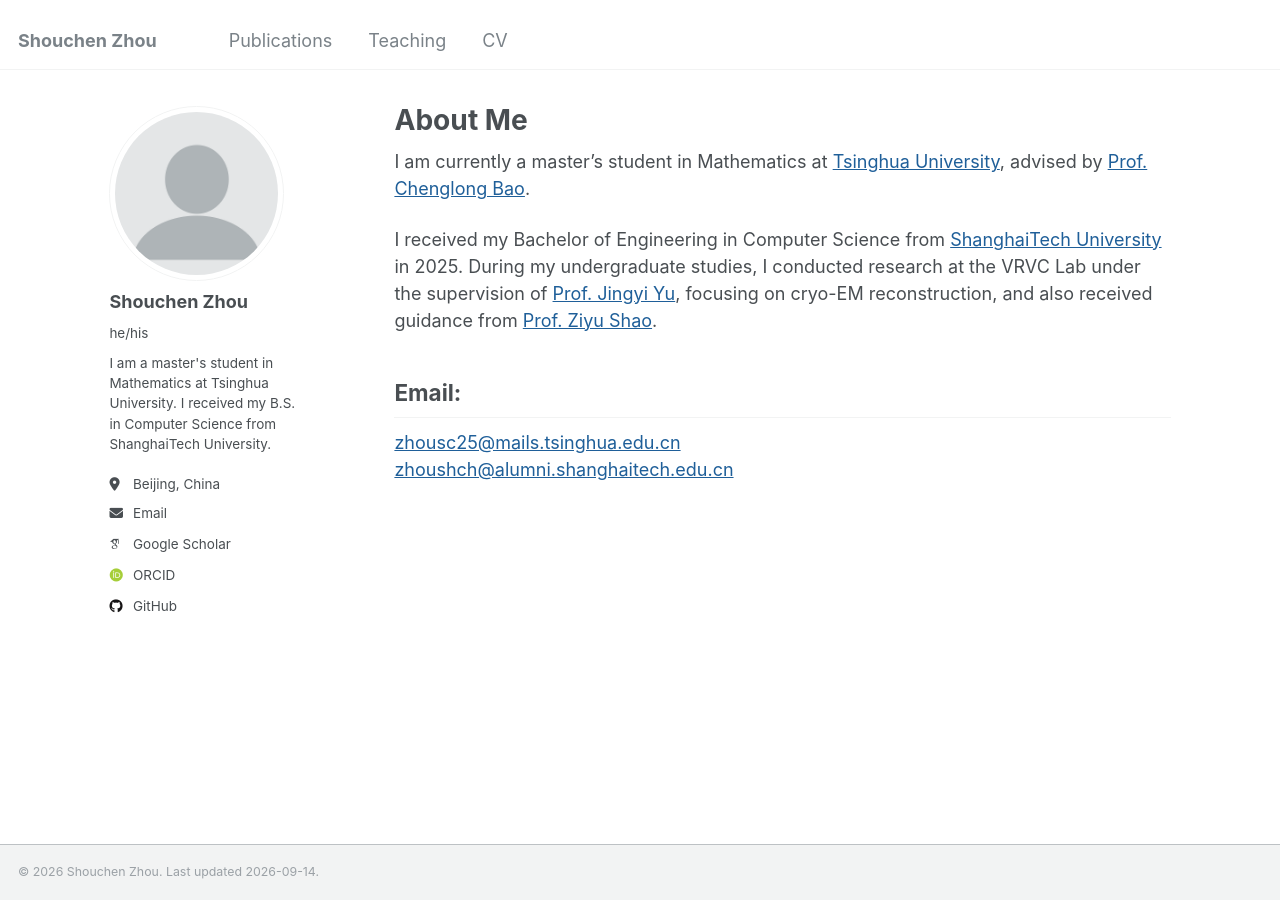
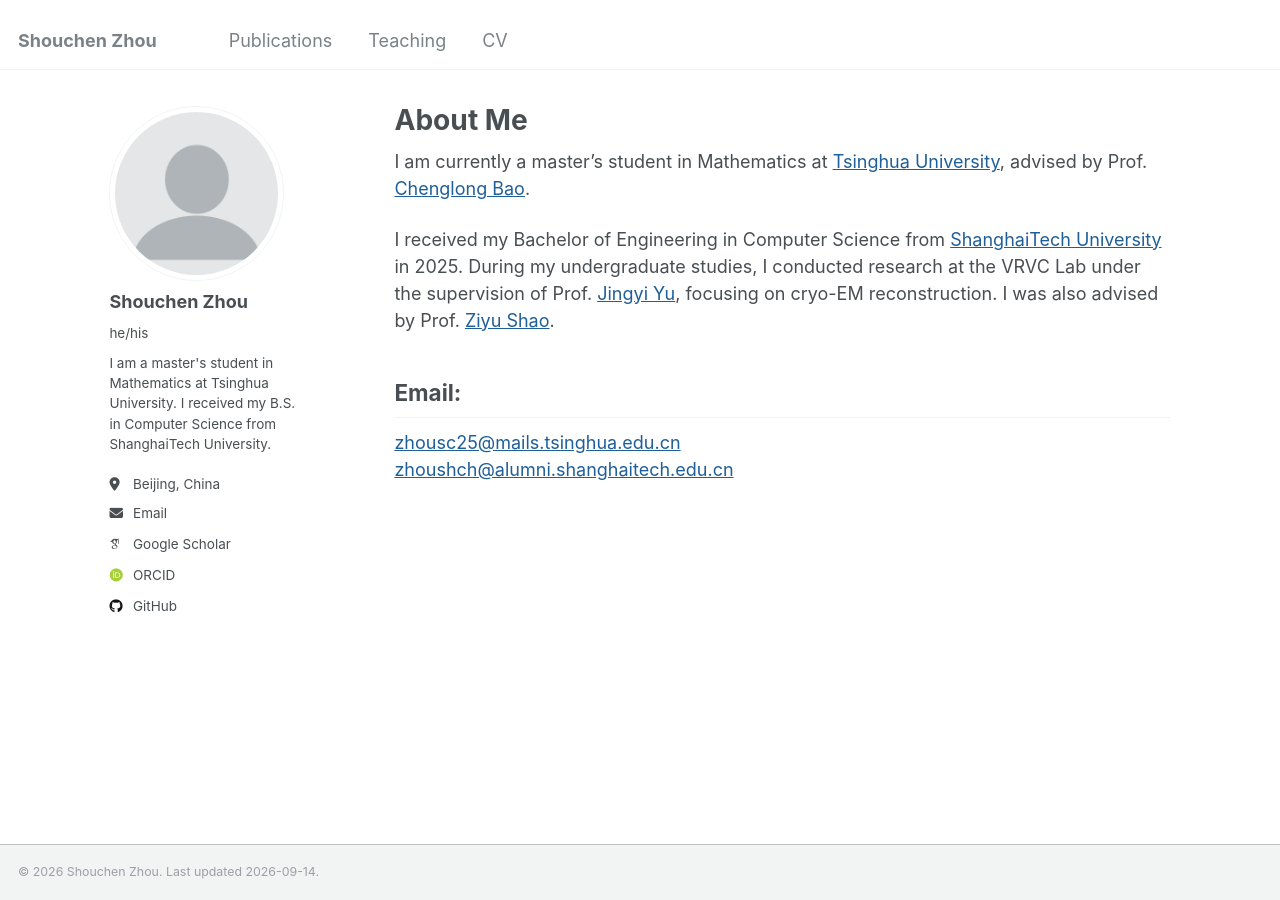
Before and after one commit to zsc2003/zsc2003.github.io, a Jekyll site: the page built from _pages/about.md, in a window 1280 px wide. Built offline with Jekyll 4.4.1, drawn with Linux system fonts in a browser that asks for light colours; some web fonts are replaced.

Commit message:
update about me

```diff
--- a/_pages/about.md
+++ b/_pages/about.md
@@ -7,9 +7,9 @@ redirect_from:
   - /about.html
 ---
 
-I am currently a master's student in Mathematics at [Tsinghua University](https://www.tsinghua.edu.cn/), advised by [Prof. Chenglong Bao](https://matbc.github.io/).
+I am currently a master's student in Mathematics at [Tsinghua University](https://www.tsinghua.edu.cn/), advised by Prof. [Chenglong Bao](https://matbc.github.io/).
 
-I received my Bachelor of Engineering in Computer Science from [ShanghaiTech University](https://www.shanghaitech.edu.cn/) in 2025. During my undergraduate studies, I conducted research at the VRVC Lab under the supervision of [Prof. Jingyi Yu](https://faculty.sist.shanghaitech.edu.cn/yujingyi/), focusing on cryo-EM reconstruction, and also received guidance from [Prof. Ziyu Shao](https://faculty.sist.shanghaitech.edu.cn/faculty/shaozy/).
+I received my Bachelor of Engineering in Computer Science from [ShanghaiTech University](https://www.shanghaitech.edu.cn/) in 2025. During my undergraduate studies, I conducted research at the VRVC Lab under the supervision of Prof. [Jingyi Yu](https://faculty.sist.shanghaitech.edu.cn/yujingyi/), focusing on cryo-EM reconstruction. I was also advised by Prof. [Ziyu Shao](https://faculty.sist.shanghaitech.edu.cn/faculty/shaozy/).
 
 
 
```
